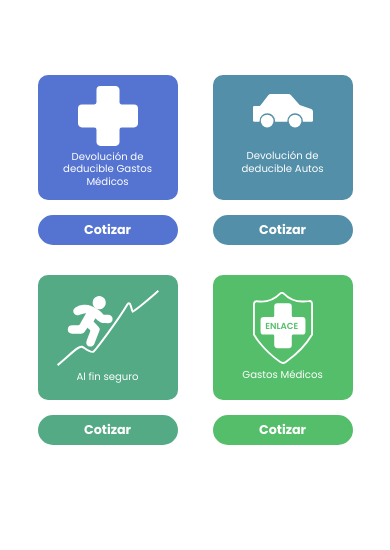
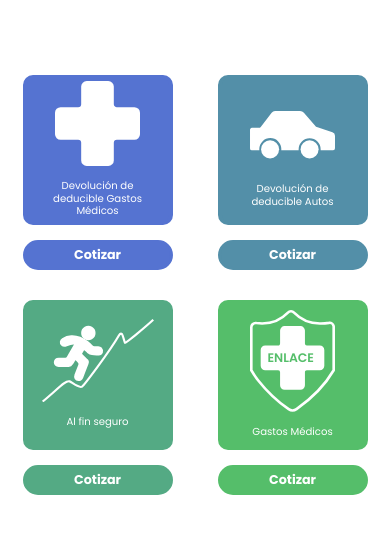
Before and after one commit to Pacyx-Mexico/red-enlace, a React (Vite) app: page / in a window 390 px wide. Shown: the part 1056-1606 px from the top of the page. Built offline with nearby package versions, Linux system fonts and the light colour scheme.

Commit message:
Mobile version for services

```diff
--- a/src/components/landing/Services.jsx
+++ b/src/components/landing/Services.jsx
@@ -5,6 +5,7 @@ import {
   CarIcon,
   UserPolicyMontain,
 } from "../../assets/icons";
+import { Link } from "react-router-dom";
 
 export const Services = () => {
   let services = [
@@ -12,42 +13,48 @@ export const Services = () => {
       border: "border-primary",
       icon: <MedicineIcon />,
       text: `Devolución de <br />deducible Gastos<br /> Médicos`,
-      button: "btn-first"
+      button: "btn-first",
     },
     {
       border: "border-second",
       icon: <CarIcon />,
       text: `Devolución de <br />deducible Autos`,
-      button: "btn-second"
+      button: "btn-second",
     },
     {
       border: "border-third",
       icon: <MedicalExpensesIcon />,
       text: `Al fin seguro`,
-      button: "btn-third"
+      button: "btn-third",
     },
     {
       border: "border-fourth",
       icon: <MedicalExpensesIcon />,
       text: `Gastos Médicos`,
-      button: "btn-fourth"
-    }
-  ]
+      button: "btn-fourth",
+    },
+  ];
+  const scrollTop = () => {
+    scroll.scrollToTop();
+  };
   return (
     <ServicesContainer>
       {/* {map.services(service => console.log(service))} */}
       <div className="services-title container-fluid text-center d-none d-md-block">
         <h3 className="pb-2 fw-semi-bold text-dark mt-5">
           <span className="text-lile">Protege</span> a los que más quieres y
-          <br /><span className="text-lile">ahorra</span> en el proceso
+          <br />
+          <span className="text-lile">ahorra</span> en el proceso
         </h3>
       </div>
       <div className="services-title-mb container-fluid text-start sm-text-start d-md-none">
         <h3 className="fw-semi-bold text-dark">
-          <span className="text-lile fw-bold">Protege</span> a los que más quieres y <span className="text-lile fw-bold">ahorra</span> en el proceso
+          <span className="text-lile fw-bold">Protege</span> a los que más
+          quieres y <span className="text-lile fw-bold">ahorra</span> en el
+          proceso
         </h3>
       </div>
-      <div className="container-fluid py-3 position-relative">
+      <div className="container-fluid py-3 position-relative d-none d-md-block">
         <div className="row px-5 mx-5 mr-5 ml-5 d-flex justify-content-between">
           <div className="col-auto mb-5 pb-5">
             <div className="card border d-flex justify-content-center align-items-center border-4 border-first rounded-5 py-5 px-5 text-center opacity-75 ">
@@ -56,14 +63,18 @@ export const Services = () => {
               </div>
               <div className="card-body px-2 pb-0">
                 <p className="card-title fw-normal lh-sm text-first fs-2">
-                  Devolución de <br />deducible Gastos<br /> Médicos
+                  Devolución de <br />
+                  deducible Gastos
+                  <br /> Médicos
                 </p>
               </div>
             </div>
             <div className="mt-5 d-flex w-100">
-              <button className="btn btn-lg btn-first rounded-pill fw-bold mx-auto w-100 text-white opacity-75 fs-1">
-                Cotizar
-              </button>
+              <Link onClick={ scrollTop } to="/deducible-gastos-medicos" className="w-100">
+                <button className="btn btn-lg btn-first rounded-pill fw-bold mx-auto w-100 text-white opacity-75 fs-1">
+                  Cotizar
+                </button>
+              </Link>
             </div>
           </div>
           <div className="col-auto">
@@ -73,7 +84,8 @@ export const Services = () => {
               </div>
               <div className="card-body px-2 pb-0">
                 <p className="card-title fw-normal lh-sm text-second fs-2 mt-5 pt-2">
-                  Devolución de <br />deducible Autos
+                  Devolución de <br />
+                  deducible Autos
                 </p>
               </div>
             </div>
@@ -107,7 +119,7 @@ export const Services = () => {
               </div>
               <div className="card-body px-2 pb-0">
                 <p className="card-title fw-normal lh-sm text-fourth fs-2">
-                Gastos Médicos
+                  Gastos Médicos
                 </p>
               </div>
             </div>
@@ -115,6 +127,89 @@ export const Services = () => {
               <button className="btn btn-lg btn-fourth rounded-pill fw-bold mx-auto w-100 text-white opacity-75 fs-1">
                 Cotizar
               </button>
+            </div>
+          </div>
+        </div>
+      </div>
+
+      <div className="container-fluid py-3 position-relative d-md-none">
+        <div className="row px-5 mx-5 mr-5 ml-5 d-flex justify-content-between">
+          <div className="d-flex justify-content-center gap-10 px-5">
+            <div className="col-auto mb-5 pb-5">
+              <div className="card border d-flex justify-content-center align-items-center border-4 border-first rounded-5 py-5 px-5 text-center opacity-75 ">
+                <div className="icon-width">
+                  <MedicineIcon />
+                </div>
+                <div className="card-body px-2 pb-0">
+                  <p className="card-title fw-normal lh-sm text-first fs-2">
+                    Devolución de <br />
+                    deducible Gastos
+                    <br /> Médicos
+                  </p>
+                </div>
+              </div>
+              <div className="mt-5 d-flex w-100">
+                <Link to="/deducible-gastos-medicos" className="w-100">
+                  <button className="btn btn-lg btn-first rounded-pill fw-bold mx-auto w-100 text-white opacity-75 fs-1">
+                    Cotizar
+                  </button>
+                </Link>
+              </div>
+            </div>
+            <div className="col-auto">
+              <div className="card border border-4 border-second rounded-5 py-5 px-5 text-center opacity-75 d-flex justify-content-center align-items-center">
+                <div className="icon-width car-mt">
+                  <CarIcon />
+                </div>
+                <div className="card-body px-2 pb-0">
+                  <p className="card-title fw-normal car-text lh-sm text-second fs-2">
+                    Devolución de <br />
+                    deducible Autos
+                  </p>
+                </div>
+              </div>
+              <div className="mt-5 d-flex w-100">
+                <button className="btn btn-lg btn-second rounded-pill fw-bold mx-auto w-100 text-white opacity-75 fs-1">
+                  Cotizar
+                </button>
+              </div>
+            </div>
+          </div>
+
+          <div className="d-flex justify-content-center gap-10 px-5">
+            <div className="col-auto">
+              <div className="card border border-4 border-third rounded-5 py-5 px-5 text-center opacity-75 d-flex justify-content-center align-items-center">
+                <div className="w-100">
+                  <UserPolicyMontain />
+                </div>
+                <div className="card-body px-2 pb-0">
+                  <p className="card-title fw-normal lh-sm text-third fs-2">
+                    Al fin seguro
+                  </p>
+                </div>
+              </div>
+              <div className="mt-5 d-flex w-100">
+                <button className="btn btn-lg btn-third rounded-pill fw-bold mx-auto w-100 text-white opacity-75 fs-1">
+                  Cotizar
+                </button>
+              </div>
+            </div>
+            <div className="col-auto">
+              <div className="card border border-4 border-fourth rounded-5 py-5 px-5 text-center opacity-75 d-flex justify-content-center align-items-center">
+                <div className="icon-width">
+                  <MedicalExpensesIcon />
+                </div>
+                <div className="card-body px-2 pb-0">
+                  <p className="card-title fw-normal lh-sm text-fourth fs-2">
+                    Gastos Médicos
+                  </p>
+                </div>
+              </div>
+              <div className="mt-5 d-flex w-100">
+                <button className="btn btn-lg btn-fourth rounded-pill fw-bold mx-auto w-100 text-white opacity-75 fs-1">
+                  Cotizar
+                </button>
+              </div>
             </div>
           </div>
         </div>
@@ -142,29 +237,28 @@ const ServicesContainer = styled.section`
 
   .text-,
   .border- {
-
     &first {
       color: white !important;
-      border-color:  #1D45C2 !important;
-      background-color: #1D45C2 !important;
+      border-color: #1d45c2 !important;
+      background-color: #1d45c2 !important;
     }
 
     &second {
       color: white !important;
-      border-color:  #1A6A8B !important;
-      background-color: #1A6A8B !important;
+      border-color: #1a6a8b !important;
+      background-color: #1a6a8b !important;
     }
 
     &third {
       color: white !important;
-      border-color:  #1B8E5C !important;
-      background-color: #1B8E5C !important;
+      border-color: #1b8e5c !important;
+      background-color: #1b8e5c !important;
     }
 
     &fourth {
       color: white !important;
-      border-color:  #1DA939 !important;
-      background-color: #1DA939 !important;
+      border-color: #1da939 !important;
+      background-color: #1da939 !important;
     }
   }
 
@@ -178,58 +272,54 @@ const ServicesContainer = styled.section`
   }
 
   .btn-first {
-    background-color: #1D45C2;
-    border: 3px solid #1D45C2 !important;
-
+    background-color: #1d45c2;
+    border: 3px solid #1d45c2 !important;
 
     &.text-white:hover {
-      color: #1D45C2 !important;
+      color: #1d45c2 !important;
     }
 
     &:hover {
-      background-color: #FFFFFF;
+      background-color: #ffffff;
     }
   }
 
   .btn-second {
-    background-color: #1A6A8B;
-    border: 3px solid #1A6A8B !important;
-
+    background-color: #1a6a8b;
+    border: 3px solid #1a6a8b !important;
 
     &.text-white:hover {
-      color: #1A6A8B !important;
+      color: #1a6a8b !important;
     }
 
     &:hover {
-      background-color: #FFFFFF;
+      background-color: #ffffff;
     }
   }
 
   .btn-third {
-    background-color: #1B8E5C;
-    border: 3px solid #1B8E5C !important;
-
+    background-color: #1b8e5c;
+    border: 3px solid #1b8e5c !important;
 
     &.text-white:hover {
-      color: #1B8E5C !important;
+      color: #1b8e5c !important;
     }
 
     &:hover {
-      background-color: #FFFFFF;
+      background-color: #ffffff;
     }
   }
 
   .btn-fourth {
-    background-color: #1DA939;
-    border: 3px solid #1DA939 !important;
-
+    background-color: #1da939;
+    border: 3px solid #1da939 !important;
 
     &.text-white:hover {
-      color: #1DA939 !important;
+      color: #1da939 !important;
     }
 
     &:hover {
-      background-color: #FFFFFF;
+      background-color: #ffffff;
     }
   }
 
@@ -237,14 +327,67 @@ const ServicesContainer = styled.section`
     padding-bottom: 20rem;
   }
 
-  @media (max-width:576px) {
+  .gap-10 {
+    gap: 10rem;
+  }
+
+  @media (max-width: 900px) {
+    .card {
+      width: 36rem;
+      height: 33rem;
+    }
+  }
+
+  @media (max-width: 764px) {
     padding-top: 20rem;
     padding-bottom: 20rem;
+
+    .services-title-mb h3 {
+      padding: 0 3rem 15rem;
+      text-align: start;
+    }
+
+    .card {
+      width: 38rem;
+      height: 40rem;
+    }
+
+    .card .icon-width {
+      width: 20rem;
+    }
+
+    .car-text {
+      margin-top: 4.5rem;
+    }
+
+    .car-mt {
+      margin-top: 4rem;
+    }
+
+    .gap-10 {
+      gap: 25rem;
+    }
   }
+  @media (max-width: 600px) {
+    .card {
+      width: 30rem;
+      height: 30rem;
+    }
 
-  .services-title-mb h3 {
-    padding:0 3rem 15rem;
-    text-align: start;
+    .card-body {
+      margin-top: 1.8rem;
+    }
 
+    .card .icon-width {
+      width: 17rem;
+    }
+
+    .car-text {
+      margin-top: 2rem;
+    }
+
+    .gap-10 {
+      gap: 9rem;
+    }
   }
 `;
```
